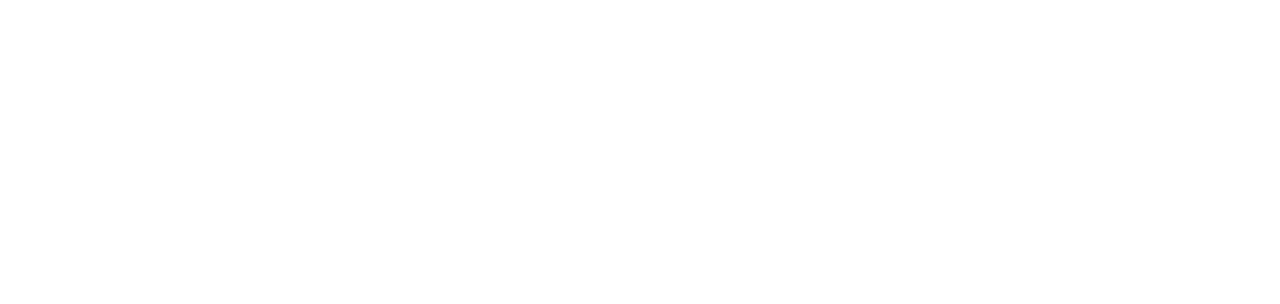
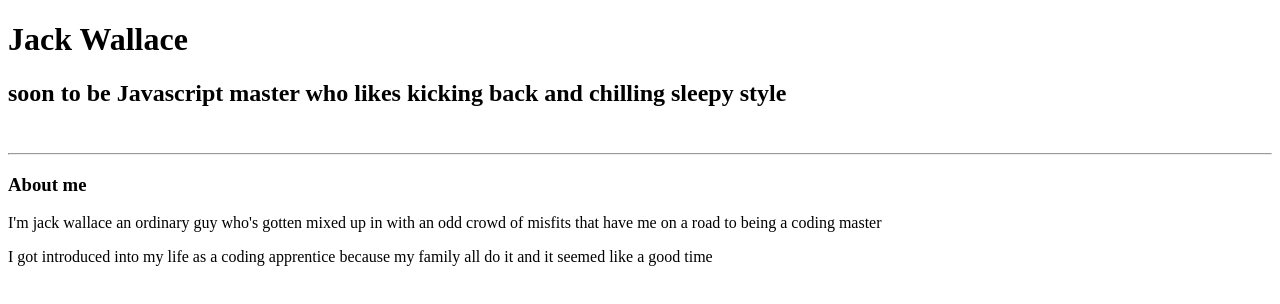
Before and after one commit to JacktheWallace/portfolio, a plain HTML site: page index.html in a window 1280 px wide. Drawn offline with Linux system fonts and the light colour scheme.

Commit message:
me am be a special guy in this one

```diff
--- a/index.html
+++ b/index.html
@@ -4,5 +4,12 @@
     <title>Jack Wallace</title>
 </head>
 <body>
-</body>
+    <h1> Jack Wallace</h1>
+    <h2>soon to be Javascript master who likes kicking back and chilling sleepy style</h2>
+    <br>
+    <hr>
+    <h3>About me</h3>
+    <p>I'm jack wallace an ordinary guy who's gotten mixed up in with an odd crowd of misfits that have me on a road to being a coding master</p>
+    <p>I got introduced into my life as a coding apprentice because my family all do it and it seemed like a good time</p>
+   </body>
 </html>
```
